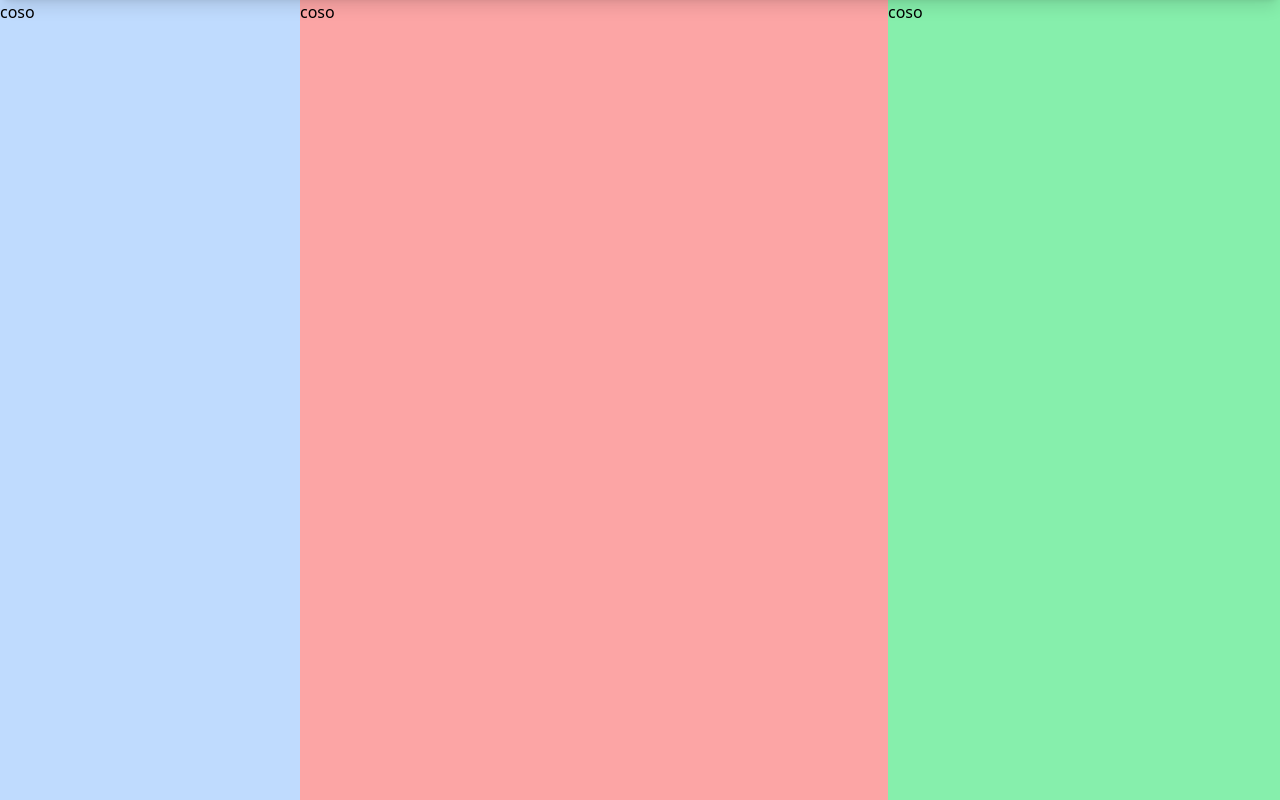
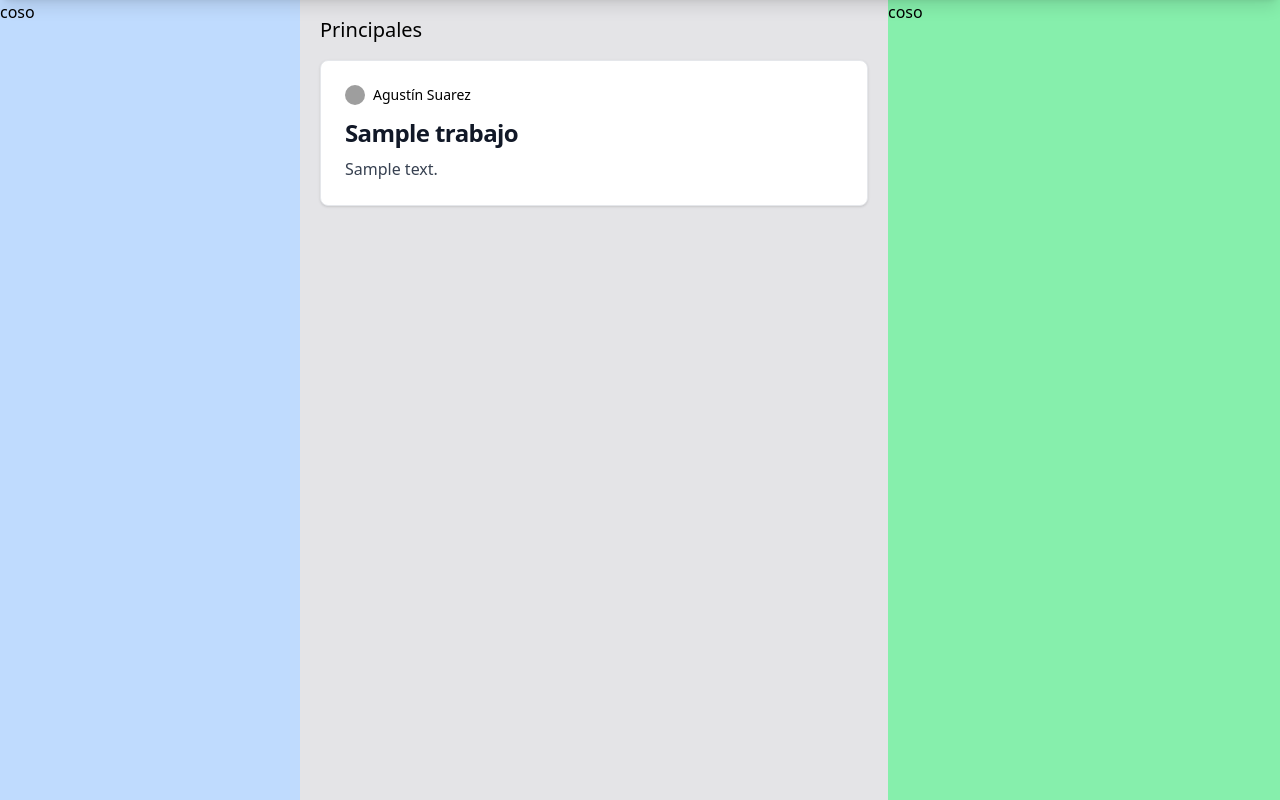
Before and after one commit to luanacanselmo/MendoAgro, a PHP site: page /vista/trabajos.php in a window 1280 px wide. Shown: the part 80-880 px from the top of the page. Run offline with PHP 8.4, Linux system fonts and the light colour scheme; tables that the repository leaves empty or names only in its code hold one stand-in row (values such as "Sample post"); some libraries are stand-ins or nearby versions; grey boxes are pictures that could not be loaded.

Commit message:
Cambios en Card.php, trabajo.php y conexión.php

```diff
--- a/modelo/conexion.php
+++ b/modelo/conexion.php
@@ -3,6 +3,4 @@ $conexion= new mysqli("localhost:3307", "root", "", "mendoagro");
 
 if ($conexion == false){
     echo "error";
-}else{
-    echo"correcto";
 }
--- a/vista/componentes/card.php
+++ b/vista/componentes/card.php
@@ -0,0 +1,28 @@
+<?php
+include("../modelo/conexion.php");
+
+$sql = $conexion->query("Select * from trabajos");
+while ($datos = $sql->fetch_object()) { ?>
+    <div class="block mb-3 p-6 bg-white border border-gray-200 rounded-lg shadow hover:bg-gray-1000">
+        <figure class="flex flex-row items-center space-x-2 mb-3">
+            <img class="rounded-full w-5 h-5" src="https://ui-avatars.com/api/?name=Agustin+Suarez" alt="profile picture">
+            <div class="font-medium text-left text-sm">Agustín Suarez</div>
+        </figure>
+        <blockquote>
+            <h5 class="mb-2 text-2xl font-bold tracking-tight text-gray-900"><?= $datos->titulo ?></h5>
+            <p class="font-normal text-gray-700"><?= $datos->descripcion ?></p>
+        </blockquote>
+        <!-- <figure class="flex items-center justify-center ">
+        <figure/> -->
+
+
+        <!-- <p><?= $datos->descripcion ?></p>
+        <p><?= $datos->pago ?></p>
+        <p><?= $datos->telefono ?></p>
+        <p><?= $datos->fechainicio ?></p>
+        <p><?= $datos->fechafinal ?></p>
+        <p><?= $datos->localidadtrabajo ?></p>
+        <p><?= $datos->ubitrabajo ?></p> -->
+    </div>
+<?php }
+?>
--- a/vista/trabajos.php
+++ b/vista/trabajos.php
@@ -9,16 +9,17 @@
 </head>
 
 <body>
-    <?php
-    include"./componentes/nav.php";
-    ?>
+    <?php include"./componentes/nav.php";?>
     <div id="app" class="h-screen z-10">
         <section class="[template-area:side] bg-blue-200">
             coso
         </section>
         <main class="[template-area:main] grid grid-cols-5">
-            <div class="bg-red-300 col-span-3">
-                coso
+            <div class="bg-zinc-200 col-span-3 pt-4 px-5">
+                <h2 class="text-xl mb-4">Principales</h2>
+                <section>
+                    <?php include"./componentes/card.php"?>
+                </section>
             </div>
             <div class="bg-green-300 col-span-2">
                 coso
```
